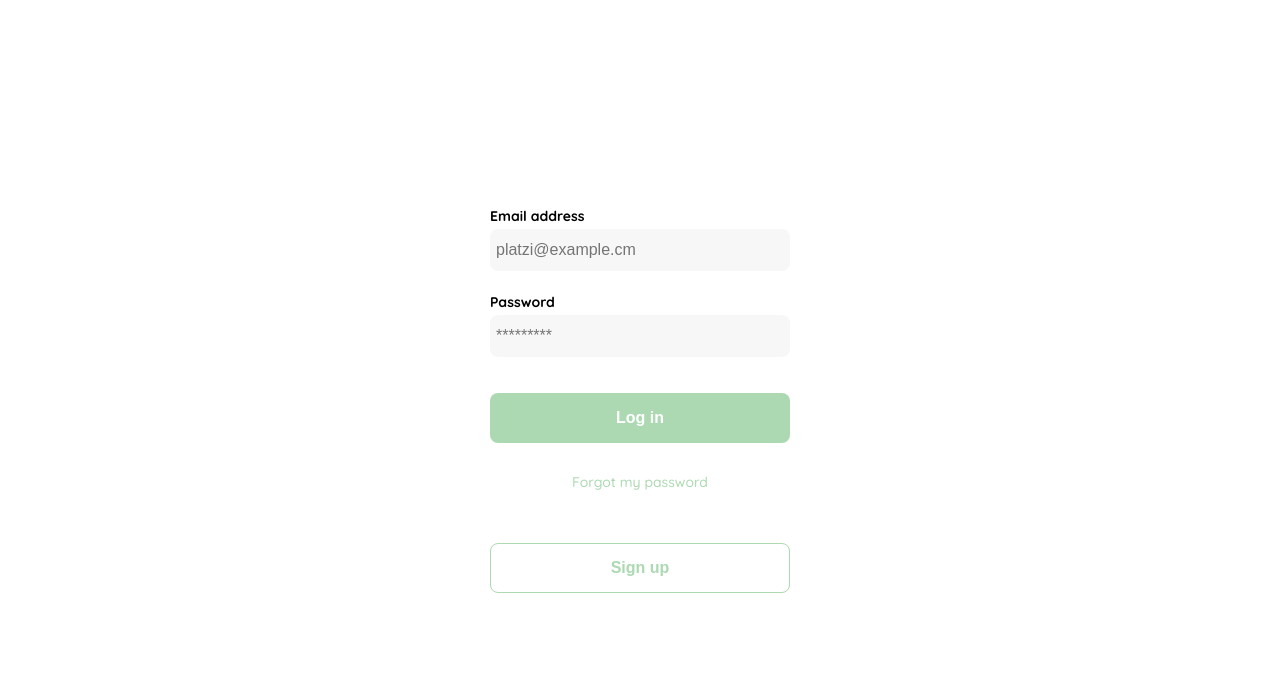
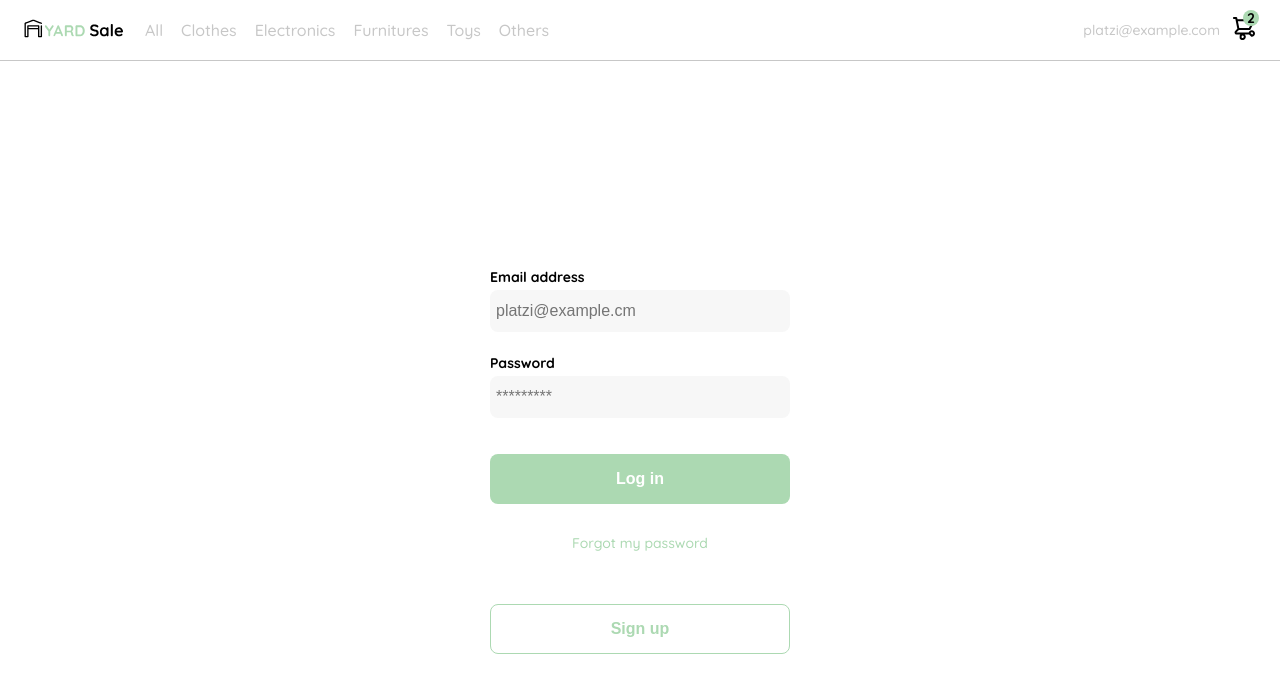
Before and after one commit to centinelaCode/react-shop-practica, a React app: page /login in a window 1280 px wide. Shown: the top 692 px of the page. Built offline with nearby package versions, Linux system fonts and the light colour scheme.

Commit message:
[UPD] Se implemntan alias e imagenes para Header | ProductItem

```diff
--- a/src/components/Header.jsx
+++ b/src/components/Header.jsx
@@ -1,13 +1,17 @@
 import React from 'react';
-import '../styles/Header.scss';
+import '@styles/Header.scss';
+
+import menu from '@icons/icon_menu.svg';
+import logo from '@logos/logo_yard_sale.svg';
+import shoppingCard from '@icons/icon_shopping_cart.svg';
 
 const Header = () => {
   return (
     <nav>
-      <img src="./icons/icon_menu.svg" alt="menu" className="menu" />
+      <img src={menu} alt="menu" className="menu" />
 
       <div className="navbar-left">
-        <img src="./logos/logo_yard_sale.svg" alt="logo" className="logo" />
+        <img src={logo} alt="logo" className="nav-logo" />
 
         <ul>
           <li>
@@ -35,7 +39,7 @@ const Header = () => {
         <ul>
           <li className="navbar-email">platzi@example.com</li>
           <li className="navbar-shopping-cart">
-            <img src="./icons/icon_shopping_cart.svg" alt="shopping cart" />
+            <img src={shoppingCard} alt="shopping cart" />
             <div>2</div>
           </li>
         </ul>
--- a/src/components/ProductItem.jsx
+++ b/src/components/ProductItem.jsx
@@ -1,5 +1,7 @@
 import React from 'react';
-import '../styles/ProductItem.scss';
+import '@styles/ProductItem.scss';
+
+import addCart from '@icons/bt_add_to_cart.svg';
 
 const ProductItem = () => {
   return (
@@ -11,7 +13,7 @@ const ProductItem = () => {
           <p>Bike</p>
         </div>
         <figure>
-          <img src="./icons/bt_add_to_cart.svg" alt="" />
+          <img src={addCart} alt="" />
         </figure>
       </div>
     </div>
--- a/src/containers/Layout.jsx
+++ b/src/containers/Layout.jsx
@@ -4,7 +4,7 @@ import Header from '../components/Header';
 const Layout = ({ children }) => {
   return (
     <div className="Layout">
-      {/* <Header /> */}
+      <Header />
       { children }
     </div>
   )
--- a/src/styles/Header.scss
+++ b/src/styles/Header.scss
@@ -9,7 +9,7 @@ nav {
 .menu {
   display: none;
 }
-.logo {
+.nav-logo {
   width: 100px;
 }
 .navbar-left ul,
```
